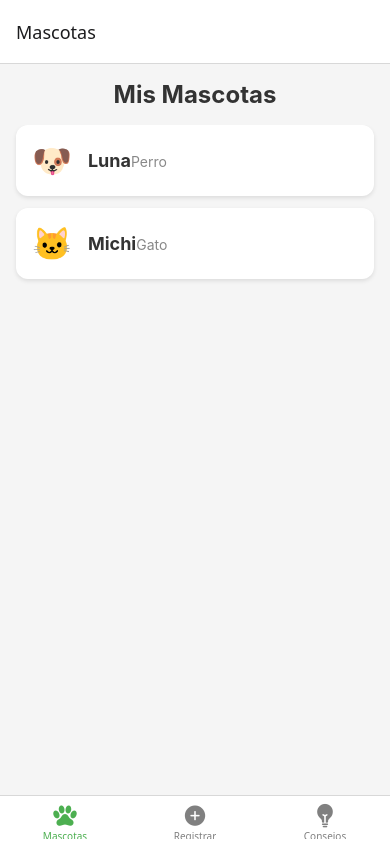
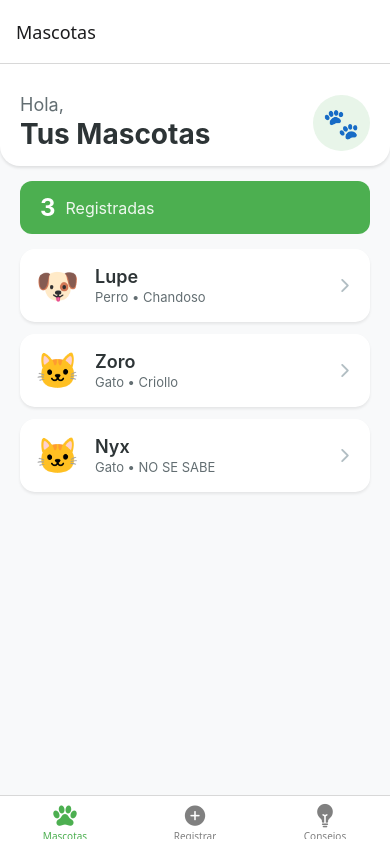
Before and after one commit to JuanAndresM23/PetCare, a React Native app: screen / in a window 390 px wide. Built offline with nearby package versions, Linux system fonts and the light colour scheme.

Commit message:
feat: improve UI design and fix key/safeareaview console errors

```diff
--- a/App.js
+++ b/App.js
@@ -5,8 +5,9 @@ import AppNavigator from './src/navigation/AppNavigator';
 const App = () => {
 // Aquí vive la lista inicial
   const [pets, setPets] = useState([
-    { id: '1', name: 'Luna', species: 'Perro', breed: 'Labrador', age: '3', weight: '25' },
-    { id: '2', name: 'Michi', species: 'Gato', breed: 'Siamés', age: '2', weight: '4' },
+    { id: '1', name: 'Lupe', species: 'Perro', breed: 'chandoso', age: '7', weight: '23' },
+    { id: '2', name: 'Zoro', species: 'Gato', breed: 'Criollo', age: '3', weight: '4' },
+    { id: '3', name: 'Nyx', species: 'Gato', breed: 'NO SE SABE', age: '5', weight: '9' },
   ]);
 
   // Función para agregar una nueva mascota
--- a/src/screens/PetListScreen.js
+++ b/src/screens/PetListScreen.js
@@ -1,7 +1,12 @@
 // External dependencies
-import React from 'react'; // Eliminamos useState y useEffect porque los datos vienen de App.js
-import { SafeAreaView, FlatList, Text, TouchableOpacity } from 'react-native';
+import React from 'react';
+// 1. Cambiamos la procedencia de SafeAreaView para quitar el warning amarillo
+import { FlatList, Text, TouchableOpacity, View } from 'react-native';
+import { SafeAreaView } from 'react-native-safe-area-context';
+
+// Navigation y otros
 import { useNavigation } from '@react-navigation/native';
+import Icon from 'react-native-vector-icons/Ionicons';
 import styles from '../styles/PetListStyles';
 
 const getSpeciesEmoji = (species) => {
@@ -14,7 +19,6 @@ const getSpeciesEmoji = (species) => {
   return emojis[species] || '🐾';
 };
 
-// RECIBIMOS pets COMO PROP
 const PetListScreen = ({ pets }) => {
   const navigation = useNavigation();
 
@@ -23,24 +27,45 @@ const PetListScreen = ({ pets }) => {
   };
 
   const renderPetCard = ({ item }) => (
-    <TouchableOpacity
-      style={styles.card}
-      onPress={() => handlePetPress(item)}
-    >
-      <Text style={styles.emoji}>{getSpeciesEmoji(item.species)}</Text>
-      <Text style={styles.petName}>{item.name}</Text>
-      <Text style={styles.petSpecies}>{item.species}</Text>
+    <TouchableOpacity style={styles.card} onPress={() => handlePetPress(item)}>
+      <View style={styles.cardInfo}>
+        <Text style={styles.emoji}>{getSpeciesEmoji(item.species)}</Text>
+        <View style={styles.textContainer}>
+          <Text style={styles.petName}>{item.name}</Text>
+          <Text style={styles.petSpecies}>{item.species} • {item.breed}</Text>
+        </View>
+      </View>
+      <Icon name="chevron-forward-outline" size={20} color="#B2BEC3" />
     </TouchableOpacity>
   );
 
   return (
-    <SafeAreaView style={styles.container}>
-      <Text style={styles.title}>Mis Mascotas</Text>
+    // SafeAreaView ahora viene de react-native-safe-area-context
+    <SafeAreaView style={styles.container} edges={['top', 'left', 'right']}>
+      <View style={styles.header}>
+        <View>
+          <Text style={styles.greeting}>Hola,</Text>
+          <Text style={styles.welcomeTitle}>Tus Mascotas</Text>
+        </View>
+        <View style={styles.headerIconContainer}>
+          <Text style={styles.headerEmoji}>🐾</Text>
+        </View>
+      </View>
+
+      <View style={styles.summaryContainer}>
+        <View style={styles.summaryCard}>
+          <Text style={styles.summaryCount}>{pets.length}</Text>
+          <Text style={styles.summaryLabel}>Registradas</Text>
+        </View>
+      </View>
+
       <FlatList
-        data={pets} // <--- Usa los datos globales
-        keyExtractor={(item) => item.id}
+        data={pets}
+        // 2. Corregimos el error de las Keys duplicadas asegurando que sea un String único
+        keyExtractor={(item, index) => item.id ? item.id.toString() : index.toString()}
         renderItem={renderPetCard}
-        contentContainerStyle={styles.list}
+        contentContainerStyle={styles.listContent}
+        showsVerticalScrollIndicator={false}
       />
     </SafeAreaView>
   );
--- a/src/styles/PetDetailStyles.js
+++ b/src/styles/PetDetailStyles.js
@@ -1,76 +1,59 @@
 import { StyleSheet } from 'react-native';
 
-const styles = StyleSheet.create({
+export default StyleSheet.create({
   container: {
     flex: 1,
-    backgroundColor: '#f5f5f5',
-    padding: 16,
+    backgroundColor: '#F1F2F6',
+    justifyContent: 'center',
+    padding: 20,
   },
   card: {
-    backgroundColor: '#fff',
-    borderRadius: 16,
-    padding: 24,
+    backgroundColor: '#FFFFFF',
+    borderRadius: 20,
+    padding: 25,
     alignItems: 'center',
-    shadowColor: '#000',
-    shadowOffset: { width: 0, height: 2 },
-    shadowOpacity: 0.15,
-    shadowRadius: 6,
-    elevation: 5,
+    elevation: 8,
   },
   emoji: {
-    fontSize: 64,
-    marginBottom: 8,
+    fontSize: 80,
+    marginBottom: 10,
   },
   name: {
-    fontSize: 28,
+    fontSize: 32,
     fontWeight: 'bold',
-    color: '#333',
+    color: '#2D3436',
     marginBottom: 20,
   },
   infoRow: {
     flexDirection: 'row',
     justifyContent: 'space-between',
     width: '100%',
-    paddingVertical: 8,
+    paddingVertical: 10,
     borderBottomWidth: 1,
-    borderBottomColor: '#f0f0f0',
+    borderBottomColor: '#F1F2F6',
   },
   label: {
-    fontSize: 15,
-    color: '#888',
-    fontWeight: '600',
+    fontSize: 16,
+    color: '#636E72',
+    fontWeight: '500',
   },
   value: {
-    fontSize: 15,
-    color: '#333',
-    fontWeight: '500',
+    fontSize: 16,
+    color: '#2D3436',
+    fontWeight: 'bold',
   },
   favoriteButton: {
-    marginTop: 24,
-    backgroundColor: '#fff0f0',
-    borderRadius: 10,
+    marginTop: 30,
+    backgroundColor: '#FFEAA7',
     paddingVertical: 12,
-    paddingHorizontal: 32,
-    borderWidth: 1,
-    borderColor: '#ffcccc',
-  },
-  favoriteButtonText: {
-    fontSize: 16,
-    color: '#e05c5c',
-    fontWeight: 'bold',
+    paddingHorizontal: 30,
+    borderRadius: 25,
   },
   backButton: {
-    marginTop: 12,
-    paddingVertical: 12,
-    paddingHorizontal: 32,
-    backgroundColor: '#e8e8e8',
-    borderRadius: 10,
+    marginTop: 15,
   },
   backButtonText: {
-    fontSize: 15,
-    color: '#555',
-    fontWeight: '600',
+    color: '#0984E3',
+    fontSize: 16,
   },
 });
-
-export default styles;
--- a/src/styles/PetListStyles.js
+++ b/src/styles/PetListStyles.js
@@ -1,48 +1,114 @@
 import { StyleSheet } from 'react-native';
 
-const styles = StyleSheet.create({
+export default StyleSheet.create({
   container: {
     flex: 1,
-    backgroundColor: '#f5f5f5',
+    backgroundColor: '#F8F9FA', // Un gris muy suave de fondo
   },
-  title: {
+  // --- ESTILOS DE LA CABECERA ---
+  header: {
+    paddingHorizontal: 20,
+    paddingTop: 30,
+    paddingBottom: 15,
+    flexDirection: 'row',
+    justifyContent: 'space-between',
+    alignItems: 'center',
+    backgroundColor: '#FFFFFF',
+    borderBottomLeftRadius: 20,
+    borderBottomRightRadius: 20,
+    elevation: 3, // Sombra suave en Android
+    shadowColor: '#000', // Sombra suave en iOS
+    shadowOffset: { width: 0, height: 2 },
+    shadowOpacity: 0.1,
+    shadowRadius: 3,
+  },
+  greeting: {
+    fontSize: 18,
+    color: '#636E72',
+    fontWeight: '400',
+  },
+  welcomeTitle: {
+    fontSize: 28,
+    fontWeight: 'bold',
+    color: '#2D3436',
+    marginTop: 2,
+  },
+  headerIconContainer: {
+    backgroundColor: '#E8F5E9', // Verde muy pálido de fondo
+    padding: 10,
+    borderRadius: 50,
+  },
+  headerEmoji: {
+    fontSize: 30,
+  },
+  // --- ESTILOS DEL RESUMEN ---
+  summaryContainer: {
+    paddingHorizontal: 20,
+    marginVertical: 15,
+  },
+  summaryCard: {
+    backgroundColor: '#4CAF50', // Verde vibrante
+    paddingVertical: 12,
+    paddingHorizontal: 20,
+    borderRadius: 12,
+    flexDirection: 'row',
+    alignItems: 'center',
+    elevation: 2,
+  },
+  summaryCount: {
     fontSize: 24,
     fontWeight: 'bold',
-    textAlign: 'center',
-    marginVertical: 16,
-    color: '#333',
+    color: '#FFFFFF',
+    marginRight: 10,
   },
-  list: {
-    paddingHorizontal: 16,
-    paddingBottom: 16,
+  summaryLabel: {
+    fontSize: 16,
+    color: '#FFFFFF',
+    opacity: 0.9,
+  },
+  // --- ESTILOS DE LA LISTA ---
+  listContent: {
+    paddingHorizontal: 20,
+    paddingBottom: 20,
   },
   card: {
-    backgroundColor: '#fff',
-    borderRadius: 12,
-    padding: 16,
+    backgroundColor: '#FFFFFF',
+    borderRadius: 15,
+    padding: 15,
     marginBottom: 12,
     flexDirection: 'row',
     alignItems: 'center',
+    justifyContent: 'space-between', // Separa el info del icono de flecha
+    // Sombras profesionales
+    elevation: 3,
     shadowColor: '#000',
     shadowOffset: { width: 0, height: 2 },
-    shadowOpacity: 0.1,
-    shadowRadius: 4,
-    elevation: 3,
+    shadowOpacity: 0.08,
+    shadowRadius: 3,
+  },
+  cardInfo: {
+    flexDirection: 'row',
+    alignItems: 'center',
+    flex: 1, // Ocupa todo el espacio disponible
   },
   emoji: {
-    fontSize: 32,
-    marginRight: 16,
+    fontSize: 35,
+    marginRight: 15,
+    textAlign: 'center',
+    width: 45, // Ancho fijo para alinear textos
+  },
+  textContainer: {
+    flex: 1, // Permite que el texto se ajuste
   },
   petName: {
     fontSize: 18,
-    fontWeight: 'bold',
-    color: '#333',
+    fontWeight: '600',
+    color: '#2D3436',
   },
   petSpecies: {
-    fontSize: 14,
-    color: '#888',
+    fontSize: 13,
+    color: '#636E72',
     marginTop: 2,
+    textTransform: 'capitalize', // Primera letra mayúscula
   },
 });
-
-export default styles;
--- a/src/styles/RegisterPetStyles.js
+++ b/src/styles/RegisterPetStyles.js
@@ -1,68 +1,153 @@
 import { StyleSheet } from 'react-native';
 
-const styles = StyleSheet.create({
+export default StyleSheet.create({
   container: {
     flex: 1,
-    backgroundColor: '#f5f5f5',
+    backgroundColor: '#F8F9FA', // Mismo fondo suave que el listado
   },
+  // --- ESTILOS DE LA CABECERA ---
+  header: {
+    paddingHorizontal: 20,
+    paddingTop: 30,
+    paddingBottom: 20,
+    flexDirection: 'row',
+    justifyContent: 'space-between',
+    alignItems: 'center',
+    backgroundColor: '#FFFFFF',
+    borderBottomLeftRadius: 20,
+    borderBottomRightRadius: 20,
+    elevation: 3,
+    shadowColor: '#000',
+    shadowOffset: { width: 0, height: 2 },
+    shadowOpacity: 0.1,
+    shadowRadius: 3,
+  },
+  headerTitle: {
+    fontSize: 28,
+    fontWeight: 'bold',
+    color: '#2D3436',
+  },
+  headerSubtitle: {
+    fontSize: 14,
+    color: '#636E72',
+    marginTop: 2,
+  },
+  headerIconContainer: {
+    backgroundColor: '#E8F5E9', // Verde muy pálido
+    padding: 12,
+    borderRadius: 50,
+  },
+  // --- ESTILOS DEL FORMULARIO ---
   keyboardView: {
     flex: 1,
   },
   scrollContent: {
-    padding: 20,
-    paddingBottom: 40,
+    paddingHorizontal: 20,
+    paddingBottom: 30,
+    paddingTop: 10,
   },
-  title: {
-    fontSize: 24,
-    fontWeight: 'bold',
-    textAlign: 'center',
-    marginBottom: 24,
-    color: '#333',
+  section: {
+    marginBottom: 20,
+    backgroundColor: '#FFFFFF',
+    padding: 15,
+    borderRadius: 15,
+    elevation: 2,
+    shadowColor: '#000',
+    shadowOffset: { width: 0, height: 1 },
+    shadowOpacity: 0.05,
+    shadowRadius: 2,
+  },
+  sectionTitle: {
+    fontSize: 18,
+    fontWeight: '600',
+    color: '#2D3436',
+    marginBottom: 15,
+    borderBottomWidth: 1,
+    borderBottomColor: '#F1F2F6',
+    paddingBottom: 5,
   },
   label: {
     fontSize: 14,
     fontWeight: '600',
-    color: '#555',
-    marginBottom: 6,
-    marginTop: 12,
+    color: '#636E72',
+    marginBottom: 8,
+    marginLeft: 4,
+  },
+  // --- ESTILOS DE LOS INPUTS CON ICONOS ---
+  inputContainer: {
+    flexDirection: 'row',
+    alignItems: 'center',
+    backgroundColor: '#F1F2F6', // Gris muy suave
+    borderRadius: 12,
+    paddingHorizontal: 12,
+    borderWidth: 1,
+    borderColor: '#DFE6E9',
+    marginBottom: 15,
+  },
+  inputContainerFocused: {
+    borderColor: '#4CAF50', // Borde verde al enfocar
+    backgroundColor: '#FFFFFF',
+    elevation: 2,
+  },
+  inputIcon: {
+    marginRight: 10,
   },
   input: {
-    backgroundColor: '#fff',
-    borderRadius: 10,
-    paddingHorizontal: 14,
+    flex: 1, // Ocupa el resto del ancho
     paddingVertical: 12,
-    fontSize: 15,
-    color: '#333',
-    borderWidth: 1,
-    borderColor: '#ddd',
+    fontSize: 16,
+    color: '#2D3436',
   },
+  // --- ESTILOS DE DISEÑO EN FILAS ---
+  row: {
+    flexDirection: 'row',
+    justifyContent: 'space-between',
+    alignItems: 'center',
+  },
+  flex1: {
+    flex: 1,
+  },
+  width15: {
+    width: 15, // Espacio entre columnas
+  },
+  // --- ESTILOS DE LOS BOTONES ---
   registerButton: {
-    backgroundColor: '#4CAF50',
-    borderRadius: 10,
-    paddingVertical: 14,
+    backgroundColor: '#4CAF50', // Verde vibrante
+    borderRadius: 12,
+    paddingVertical: 16,
+    flexDirection: 'row', // Icono + Texto
     alignItems: 'center',
-    marginTop: 28,
+    justifyContent: 'center',
+    marginTop: 10,
+    elevation: 4,
+    shadowColor: '#000',
+    shadowOffset: { width: 0, height: 3 },
+    shadowOpacity: 0.2,
+    shadowRadius: 4,
   },
   disabledButton: {
-    backgroundColor: '#aaa',
+    backgroundColor: '#A29BFE', // Color pastel cuando no es válido
+    elevation: 0,
+    shadowOpacity: 0,
   },
   registerButtonText: {
-    color: '#fff',
-    fontSize: 16,
+    color: '#FFFFFF',
+    fontSize: 18,
     fontWeight: 'bold',
   },
+  buttonIcon: {
+    marginRight: 8,
+  },
   clearButton: {
-    backgroundColor: '#e8e8e8',
-    borderRadius: 10,
-    paddingVertical: 14,
+    padding: 15,
     alignItems: 'center',
-    marginTop: 12,
+    marginTop: 10,
+    flexDirection: 'row',
+    justifyContent: 'center',
   },
   clearButtonText: {
-    color: '#555',
+    color: '#FF7675', // Rojo suave
     fontSize: 16,
     fontWeight: '600',
   },
 });
-
-export default styles;
```
Also changed, not shown: src/screens/RegisterPetScreen.js (+80 -51 lines).
